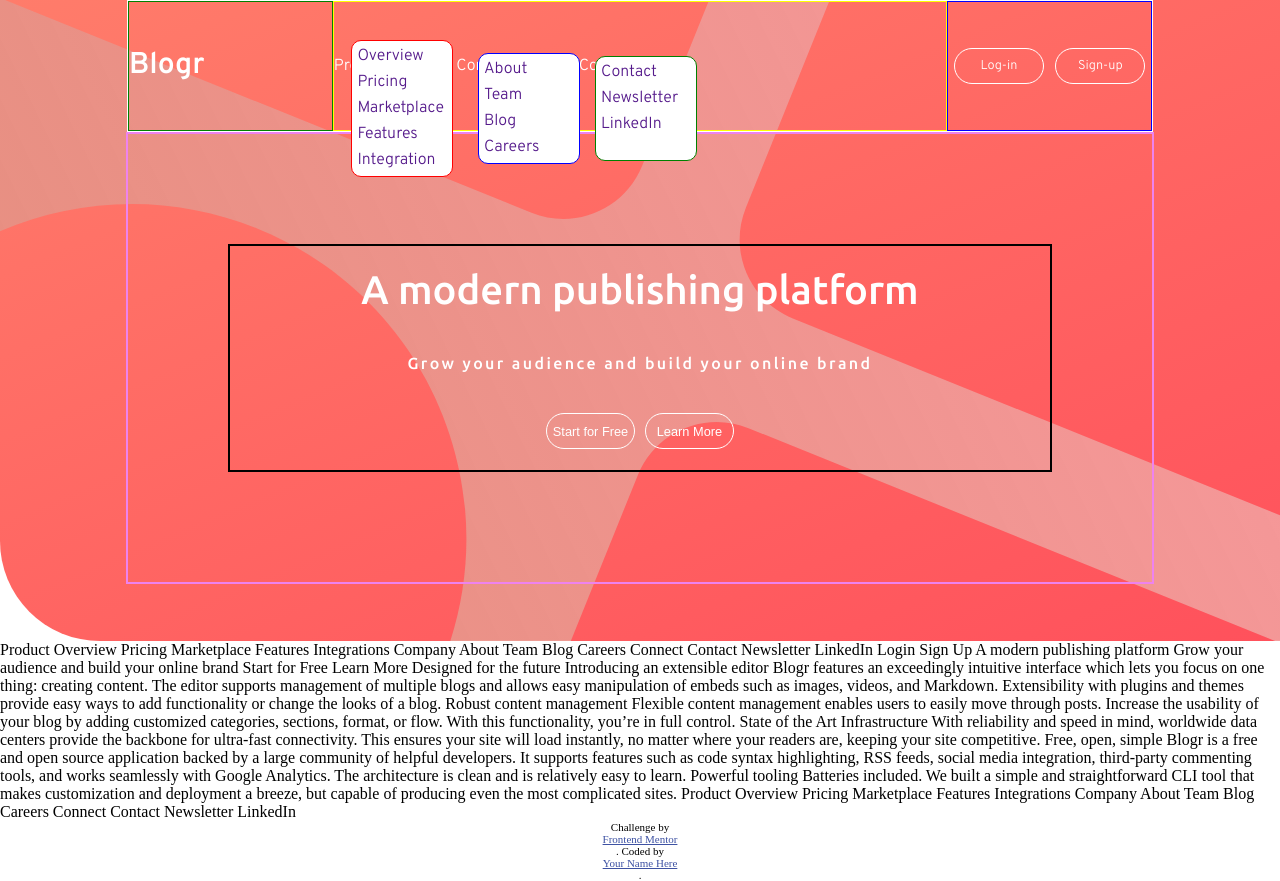
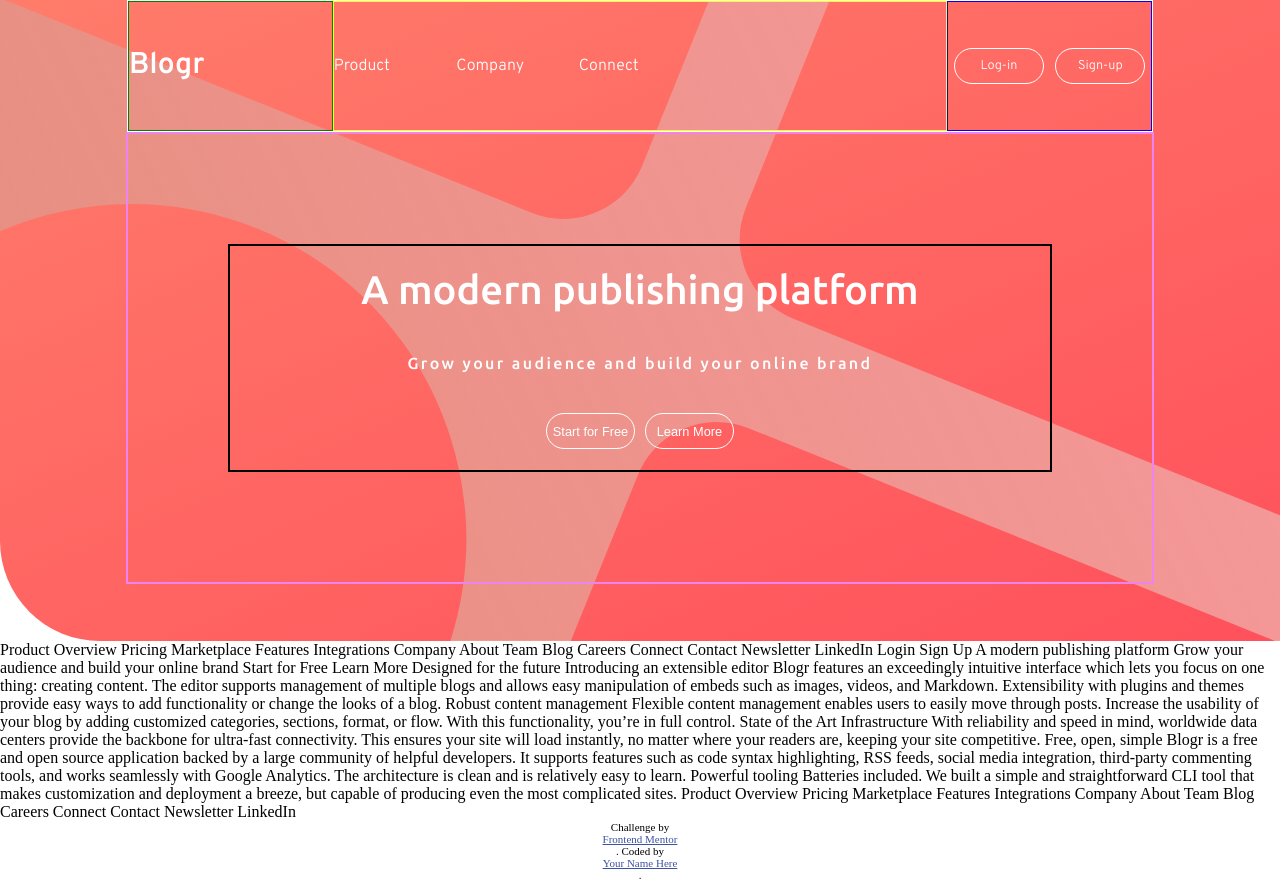
Before and after one commit to bjmontillon/Blgr-Landing-Page, a plain HTML site: page index.html in a window 1280 px wide. Both pictures are taken after a click on the button "Start for Free". Drawn offline with Linux system fonts and the light colour scheme.

Commit message:
accordion links finished

```diff
--- a/index.html
+++ b/index.html
@@ -16,23 +16,23 @@
         <h1>Blogr</h1>
       </div>
       <div class="nav-links" style="grid-area: nav-links">
-        <div class="product" style="grid-area: product">Product <i class="fas fa-chevron-down"></i></div>
-          <ul class="product-links">
-            <li><a href="">Overview</a></li>
+        <div onclick="proLinks()" id="product-tab" class="product" style="grid-area: product">Product <i onclick="proLinks()" id="chevOne" class="fas fa-chevron-down"></i></div>
+          <ul id="prolink" class="product-links">
+            <li><a href="" target="_blank">Overview</a></li>
             <li><a href="">Pricing</a></li>
             <li><a href="">Marketplace</a></li>
             <li><a href="">Features</a></li>
             <li><a href="">Integration</a></li>
           </ul>
-        <div class="company" style="grid-area: company">Company <i class="fas fa-chevron-down"></i></div>
-          <ul class="company-links">
+        <div onclick="comLinks()" class="company" style="grid-area: company">Company <i onclick="comLinks()" id="chevTwo" class="fas fa-chevron-down"></i></div>
+          <ul id="comlink" class="company-links">
             <li><a href="">About</a></li>
             <li><a href="">Team</a></li>
             <li><a href="">Blog</a></li>
             <li><a href="">Careers</a></li>
           </ul>
-        <div class="connect" style="grid-area: connect">Connect <i class="fas fa-chevron-down"></i></div>
-          <ul class="connect-links">
+        <div onclick="connLinks()" class="connect" style="grid-area: connect">Connect <i onclick="connLinks()" id="chevThree" class="fas fa-chevron-down"></i></div>
+          <ul id="connlink" class="connect-links">
             <li><a href="">Contact</a></li>
             <li><a href="">Newsletter</a></li>
             <li><a href="">LinkedIn</a></li>
@@ -135,5 +135,7 @@
     Coded by <a href="#">Your Name Here</a>.
   </div>
 
+
+
 </body>
 </html>
--- a/script.js
+++ b/script.js
@@ -1,8 +1,64 @@
+// var chevron = document.getElementsByClassName("fa-chevron-down")
+// var i;
+// for (let i = 0; i < chevron.length; i++) {
+//     chevron[i].addEventListener("click", function () {
+//         // var productTab = document.getElementById("product-tab");
 
-var chevron = document.getElementsByClassName("fa-chevron-down")
-var i;
-for (let i = 0; i < chevron.length; i++) {
-    chevron[i].addEventListener("click", function() {
-        alert("bj");
+// }
+////////////////////////////////////
+// document.getElementById("product-tab").addEventListener("click", productLinks);
+
+// function productLinks() {
+
+//     var proLinks = document.getElementById("mylink");
+
+//     if (proLinks.style.visibility === "hidden") {
+//         proLinks.style.visibility = "none";
+//      }
+//      else {
+//         proLinks.style.visibility = "visible";
+//      }
+// }
+////////////////////////////////////
+var proLink = document.getElementById("prolink");
+var chevOne = document.getElementById("chevOne");
+var comLink = document.getElementById("comlink");
+var chevTwo = document.getElementById("chevTwo");
+var connLink = document.getElementById("connlink");
+var chevThree = document.getElementById("chevThree");
+
+function proLinks() {
+    proLink.style.visibility = "visible";
+    chevOne.style.cssText = "-webkit-transform: rotateX(180deg);transform: rotateX(180deg)";
+}
+
+window.addEventListener('mouseup', function (event) {
+    if (event.target != proLink && event.target.parentNode != proLink) {
+        proLink.style.visibility = "hidden";
+        chevOne.style.cssText = "-webkit-transform: rotateX(0deg);transform: rotateX(0deg)";
+    }
 })
+
+function comLinks() {
+    comLink.style.visibility = "visible";
+    chevTwo.style.cssText = "-webkit-transform: rotateX(180deg);transform: rotateX(180deg)";
 }
+
+window.addEventListener('mouseup', function (eventCom) {
+    if (eventCom.target != comLink && eventCom.target.parentNode != comLink) {
+        comLink.style.visibility = "hidden";
+        chevTwo.style.cssText = "-webkit-transform: rotateX(0deg);transform: rotateX(0deg)";
+    }
+})
+
+function connLinks() {
+    connLink.style.visibility = "visible";
+    chevThree.style.cssText = "-webkit-transform: rotateX(180deg);transform: rotateX(180deg)";
+}
+
+window.addEventListener('mouseup', function (eventConn) {
+    if (eventConn.target != connLink && eventConn.target.parentNode != connLink) {
+        connLink.style.visibility = "hidden";
+        chevThree.style.cssText = "-webkit-transform: rotateX(0deg);transform: rotateX(0deg)";
+    }
+})
--- a/style.css
+++ b/style.css
@@ -141,23 +141,26 @@ header nav .nav-links:hover {
 .nav-links .product-links{
     border: 1px solid red;
     left: 27.452415812591507vw;
-    visibility: visible;
+    visibility: hidden;
 }
 
 .nav-links .company-links{
     border: 1px solid blue;
     left: 37.33528550512445vw;
+    visibility: hidden;
 }
 
 .nav-links .connect-links{
     border: 1px solid green;
     left: 46.48609077598829vw;
+    visibility: hidden;
 }
 
-.nav-links .fa,.fas {
+.nav-links .fas {
     font-size: 11px;
     font-weight: 500;
     margin-left: 5px;
+    transition: 0.4s;
 }
 
 .nav-links li {
```
